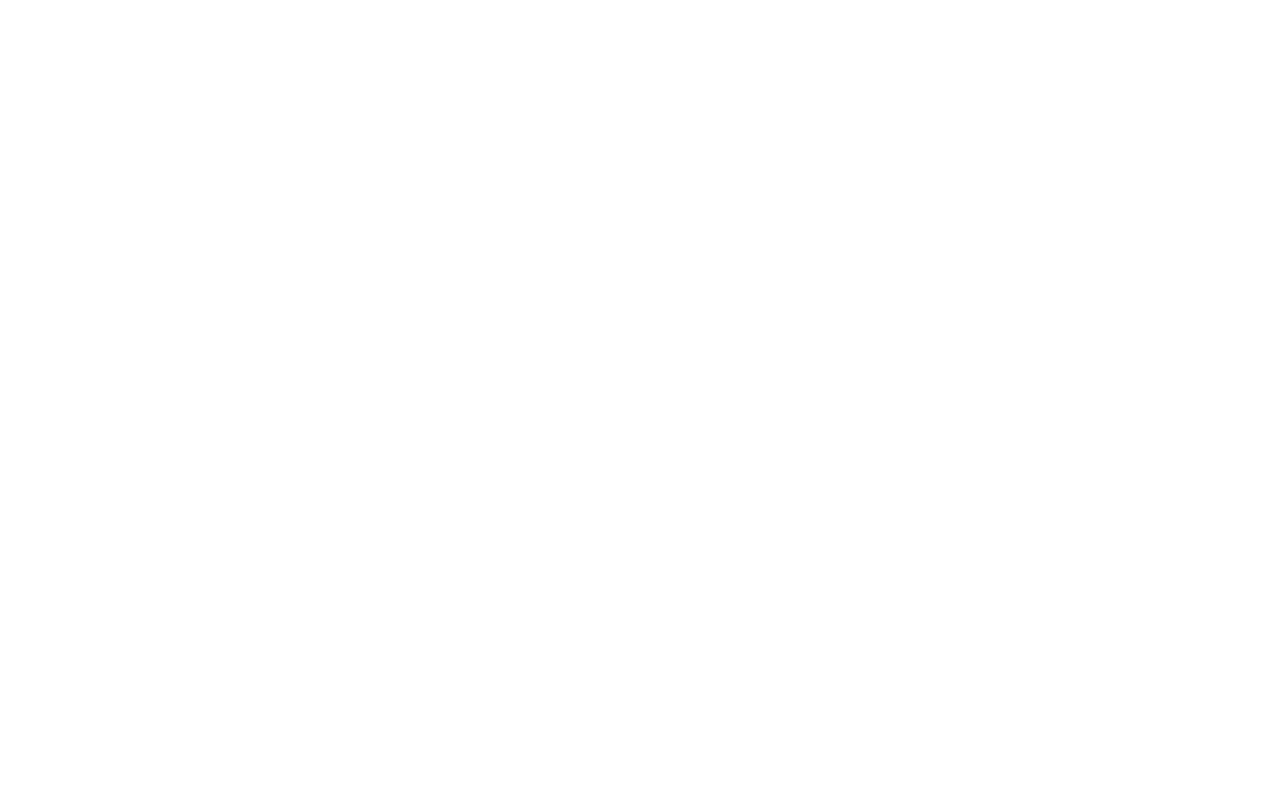
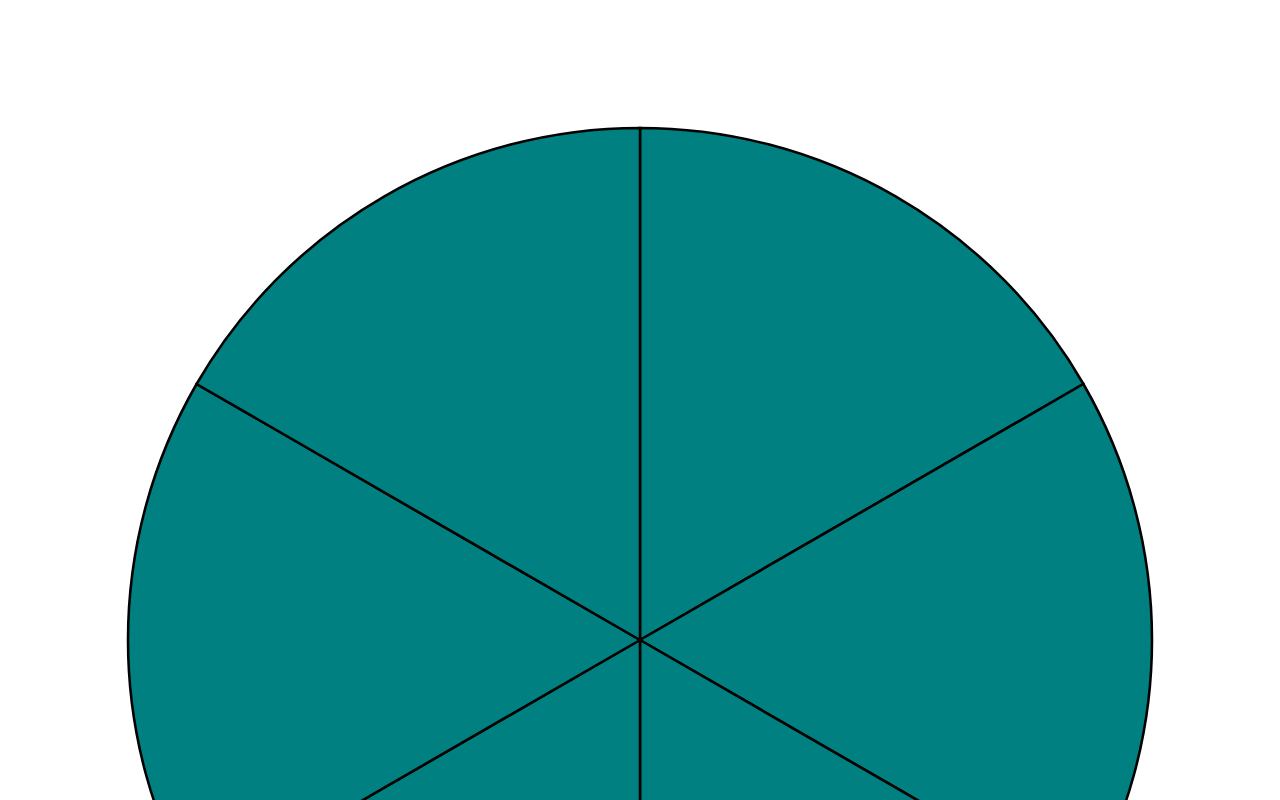
Before and after one commit to chrisic3/random-character-generator, a React (Vite) app: page / in a window 1280 px wide. Shown: the top 800 px of the page. Built offline with nearby package versions, Linux system fonts and the light colour scheme.

Commit message:
feat: wire up Wheel to App and confirm render

```diff
--- a/src/components/App.tsx
+++ b/src/components/App.tsx
@@ -16,7 +16,11 @@
 ];
 
 function App() {
-  return;
+  return (
+    <>
+      <Wheel items={categories[1].items} />
+    </>
+  );
 }
 
 export default App;
--- a/src/components/Wheel.tsx
+++ b/src/components/Wheel.tsx
@@ -1,11 +1,34 @@
 import type React from "react";
-import { getSliceData } from "../lib/sliceGeometry";
+import { getSliceData, buildPathString } from "../lib/sliceGeometry";
+import type { Slice } from "../types/types";
 
 const WHEEL_CENTER = 250;
 const WHEEL_RADIUS = 200;
 
 function Wheel({ items }: { items: string[] }): React.JSX.Element {
-  return <></>;
+  const slices: Slice[] = getSliceData(
+    WHEEL_CENTER,
+    WHEEL_RADIUS,
+    items.length,
+  );
+  const paths = slices.map((slice: Slice, index: number): React.JSX.Element => {
+    return (
+      <path
+        key={index}
+        d={buildPathString(WHEEL_CENTER, WHEEL_RADIUS, slice)}
+        stroke="black"
+        fill="teal"
+      />
+    );
+  });
+
+  return (
+    <div>
+      <svg viewBox="0 0 500 500">
+        <g>{paths}</g>
+      </svg>
+    </div>
+  );
 }
 
 export default Wheel;
--- a/src/lib/sliceGeometry.ts
+++ b/src/lib/sliceGeometry.ts
@@ -28,3 +28,7 @@
     },
   );
 }
+
+export function buildPathString(center: number, radius: number, slice: Slice) {
+  return `M ${center} ${center} L ${slice.startX} ${slice.startY} A ${radius} ${radius} 0 ${slice.largeArcFlag} 1 ${slice.endX} ${slice.endY} Z`;
+}
```
